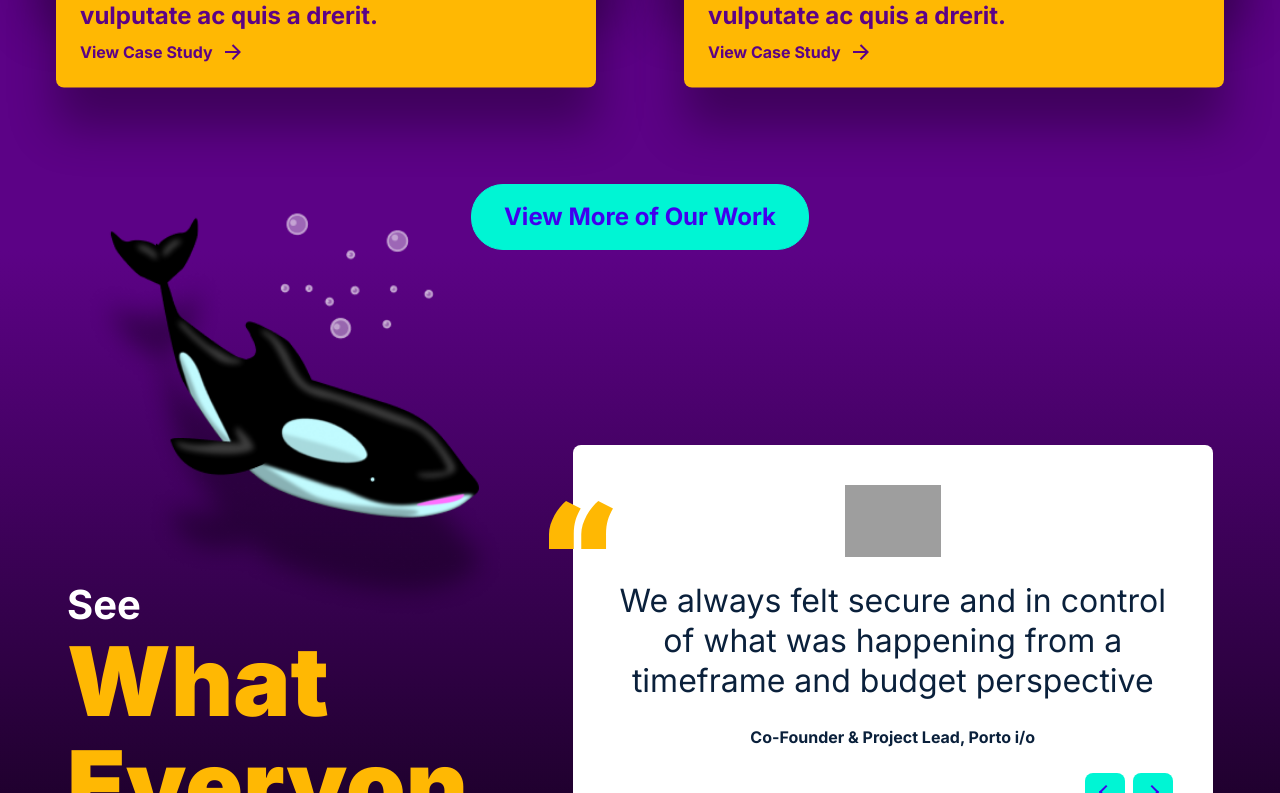
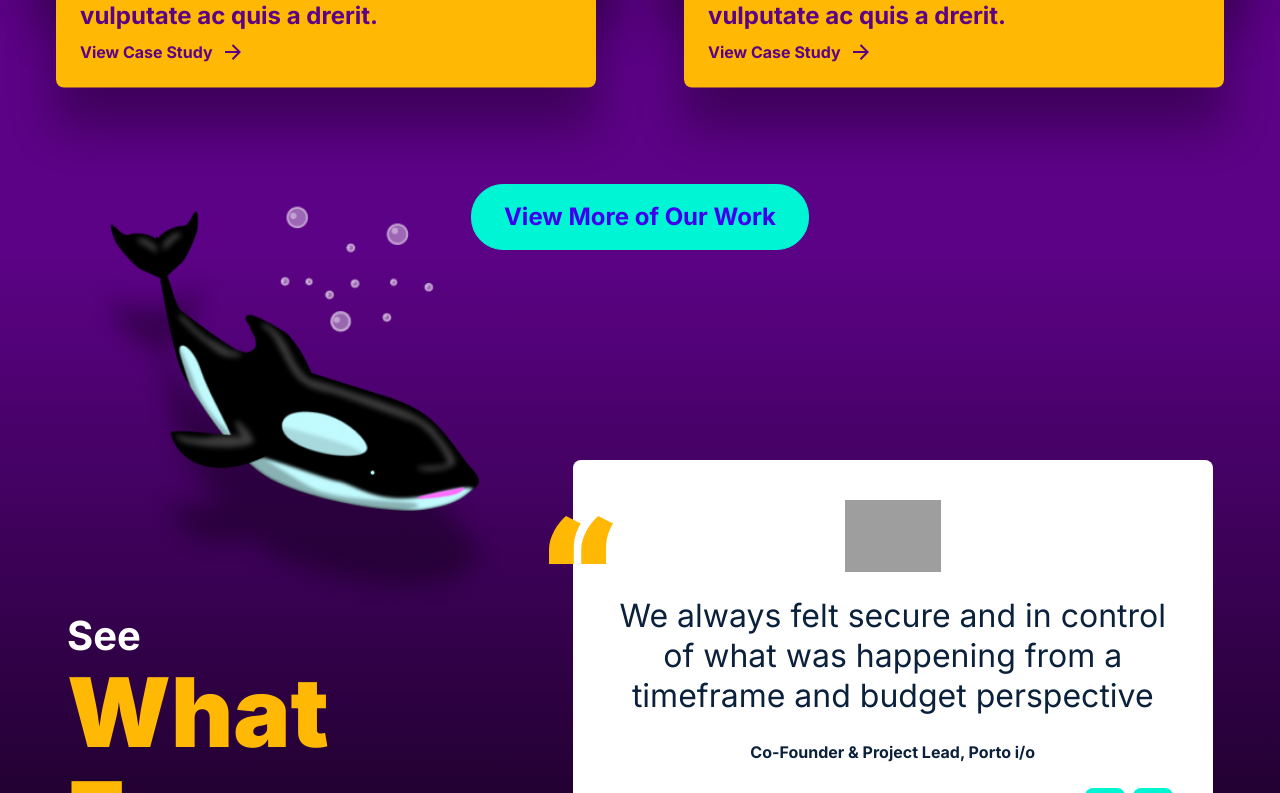
Before and after one commit to marzeelabs/mz-site-2021, a Next.js app: page / in a window 1280 px wide. Shown: the part 2687-3480 px from the top of the page. Built offline with nearby package versions, Linux system fonts and the light colour scheme; grey boxes are pictures that could not be loaded.

Commit message:
Theme development [homepage] - WIP

```diff
--- a/styles/pages/homepage/homepage-testimonials.scss
+++ b/styles/pages/homepage/homepage-testimonials.scss
@@ -3,6 +3,7 @@
 .homepage-testimonials {
   min-height: 600px;
   background-image: linear-gradient(0deg, hsl(var(--clr-black)) 0%, hsl(var(--clr-brand-purple)) 100%);
+  margin-top: -.125rem;
 }
 
 .homepage-testimonials__content {
@@ -54,8 +55,10 @@
   @include breakpoint(desktop) {
     position: relative;
     z-index: var(--z-index-lift);
-    transform: translateY(-9vw);
-    margin-bottom: -12vw;
+    // transform: translateY(max(-9vw, -30rem));
+    // margin-bottom: max(-12vw, -30rem);
+    transform: translateY(-7.5rem);
+    margin-bottom: -7.5rem;
   }
 }
 
```
